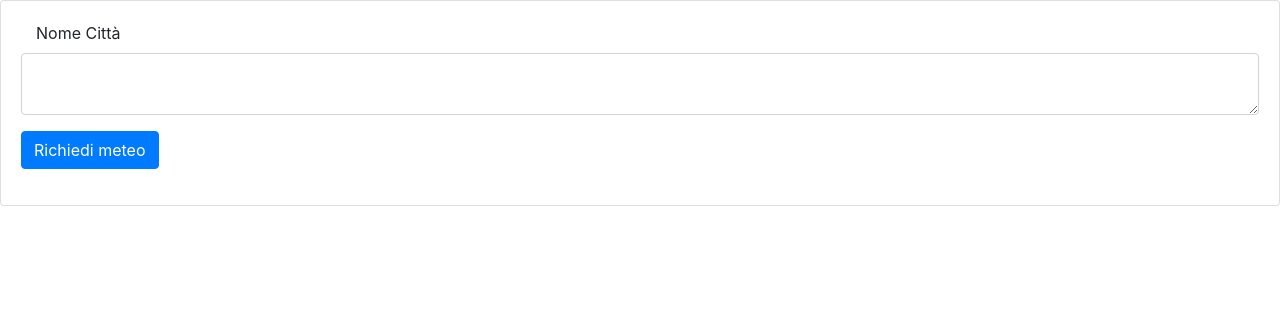
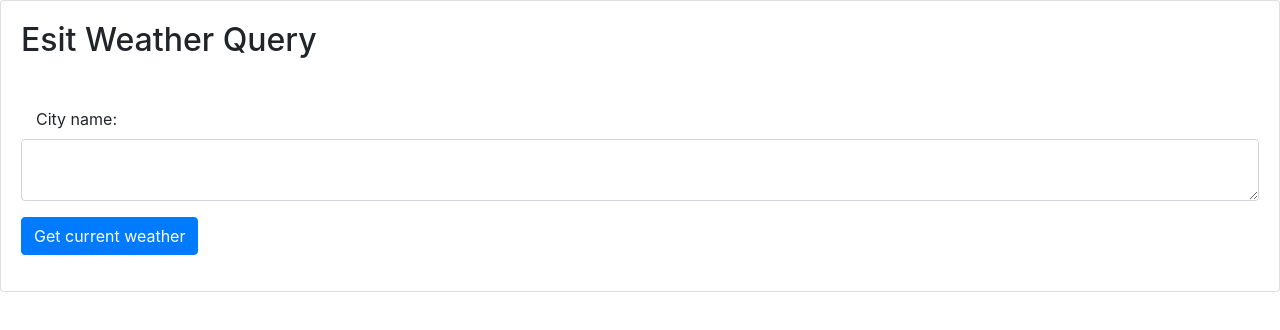
Before and after one commit to StefanoChessa/esit-frontend, an Angular app: page / in a window 1280 px wide. Shown: the top 330 px of the page. Built offline with nearby package versions, Linux system fonts and the light colour scheme.

Commit message:
Prima versione completa -> minor fix

```diff
--- a/src/app/meteo-form/meteo-form.component.html
+++ b/src/app/meteo-form/meteo-form.component.html
@@ -1,12 +1,15 @@
 <div class="card">
+  <div class="card-body">
+    <h2>Esit Weather Query</h2>
+  </div>
   <div class="card-body">
     <form [formGroup]="angForm" novalidate>
       <div class="form-group">
-        <label class="col-md-4">Nome Città</label>
+        <label class="col-md-4">City name:</label>
         <textarea class="form-control" formControlName="citta"></textarea>
       </div>
       <div class="form-group">
-        <button (click)=getWeather() type="submit" class="btn btn-primary">Richiedi meteo</button>
+        <button (click)=getWeather() type="submit" class="btn btn-primary">Get current weather</button>
       </div>
     </form>
   </div>
@@ -14,25 +17,25 @@
     <table>
       <thead>
       <tr>
-        <th>Citta</th>
+        <th>City of</th>
         <th>{{weather.citta}}</th>
       </tr>
       </thead>
       <tbody>
       <tr>
-        <td>Temperatura</td>
+        <td>Temperature</td>
         <td>{{weather.temperatura}} °C</td>
       </tr>
       <tr>
-        <td>Umidità</td>
+        <td>Umidity</td>
         <td>{{weather.umidita}} %</td>
       </tr>
       <tr>
-        <td>Vento</td>
+        <td>Wind</td>
         <td>{{weather.vento}} m/s</td>
       </tr>
       <tr>
-        <td>Pressione</td>
+        <td>Pressure</td>
         <td>{{weather.pressione}} hPa</td>
       </tr>
       </tbody>
```
